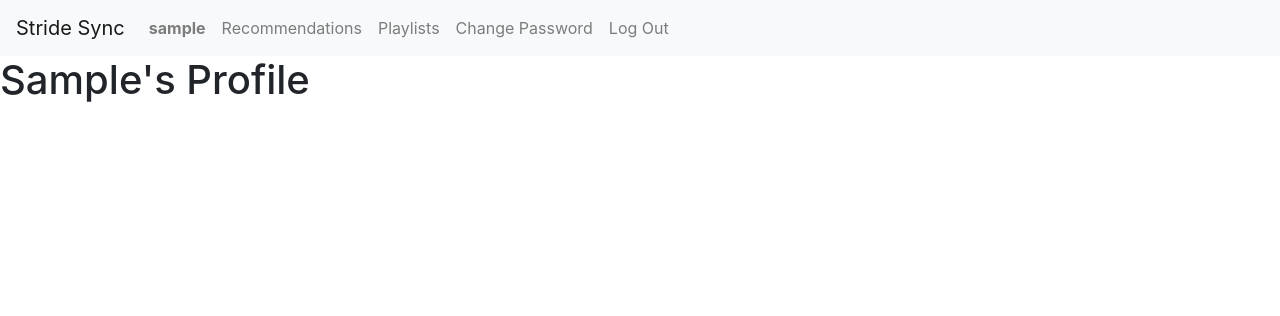
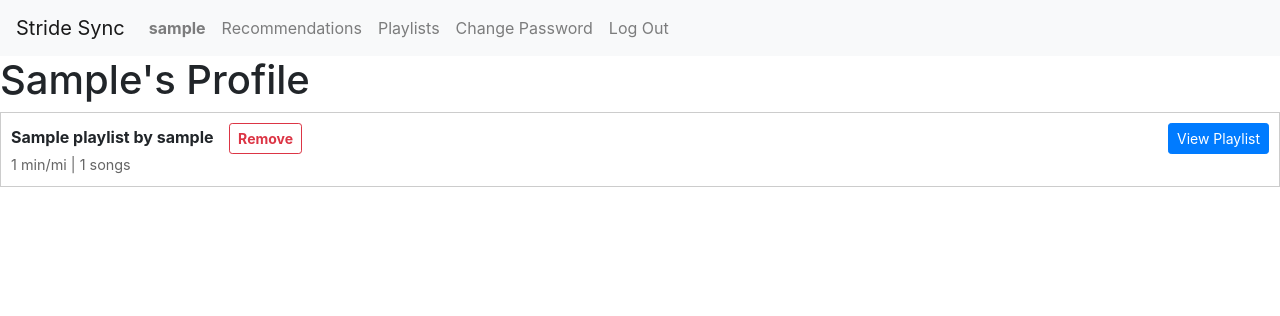
Before and after one commit to kaylynn-johnson/stride-sync, a Django app: a page that uses playlist/templates/playlist/profile.html in a window 1280 px wide. Shown: the top 316 px of the page. Run offline with Django 5.2, Linux system fonts and the light colour scheme; a user stored in the database is signed in; tables that the repository leaves empty hold one stand-in row (values such as "Sample post"); some libraries are stand-ins or nearby versions.

Commit message:
Create profile page to show own playlists and have playlists tab show only public playlists

```diff
--- /dev/null
+++ b/playlist/static/playlist/profile.js
@@ -0,0 +1,105 @@
+document.addEventListener("DOMContentLoaded", function() {
+    const songList = document.querySelector("#user-playlists");
+    const username = document.querySelector('meta[name="username"]').content;
+    const url_pieces = window.location.href.split('/[?#]/')[0].split('/').filter(segment => segment !== '');
+    const target_username = url_pieces[url_pieces.length - 1];
+    console.log(target_username);
+
+    // Load playlists
+    fetch(`/api/profile/?username=${target_username}`)
+    .then(request => request.json())
+    .then(data => {
+        const playlistDiv = document.querySelector('#all-playlists');
+        if (data.titles.length === 0) {
+            // no playlists to show
+            const playlistInfo = document.createElement('h3');
+            if (target_username === username) {
+                // Viewing own profile
+                playlistInfo.innerHTML = 'No playlists yet!';
+            } else {
+                // Viewing other's profile
+                playlistInfo.innerHTML = "User doesn't have any public playlists!";
+            }
+            playlistDiv.appendChild(playlistInfo);
+        }
+        for (let i = 0; i < (data.titles).length; i++) {
+            const playlistItem = document.createElement('div');
+            playlistItem.classList.add('playlist-item');
+            playlistItem.id = `playlist-${data.ids[i]}`;
+            console.log(`Owner: ${data.owners[i]}`);
+            console.log(`Logged in user: ${username}`);
+            if (data.owners[i] === username) {
+                playlistItem.innerHTML = `
+                    <div style="border: 1px solid #ccc; padding: 10px; margin-bottom: 10px;">
+                        <div style="font-weight: bold; display: flex; justify-content: space-between;">
+                            <div style="align-content: center;">${data.titles[i]} by ${data.owners[i]} &ensp; <button class="remove btn btn-sm btn-outline-danger" data-playlist-id="${data.ids[i]}"><strong>Remove</strong></button></div>
+                            <div><button class="btn btn-primary btn-sm" onclick="goToPlaylist('${data.slugs[i]}')">View Playlist</button></div>
+                        </div>
+                        <div style="font-size: 0.9em; color: #666;">
+                            ${Math.round(data.target_paces[i] * 10) / 10} min/mi | ${data.num_songs[i]} songs
+                        </div>
+                    </div>
+                `;
+            } else {
+                playlistItem.innerHTML = `
+                    <div style="border: 1px solid #ccc; padding: 10px; margin-bottom: 10px;">
+                        <div style="font-weight: bold; display: flex; justify-content: space-between;">
+                            <div style="align-content: center;">${data.titles[i]} by ${data.owners[i]}</div>
+                            <div><button class="btn btn-primary btn-sm" onclick="goToPlaylist('${data.slugs[i]}')">View Playlist</button></div>
+                        </div>
+                        <div style="font-size: 0.9em; color: #666;">
+                            ${Math.round(data.target_paces[i] * 10) / 10} min/mi | ${data.num_songs[i]} songs
+                        </div>
+                    </div>
+                `;
+            }
+            playlistDiv.appendChild(playlistItem);
+        }
+        addRemoveAction();
+    });
+});
+
+// Fetch CSRF Token from meta tag in header
+function getCsrfToken() {
+    const metaTag = document.querySelector('meta[name="csrf-token"]');
+    if (metaTag) {
+        // Successfully found tag
+        return metaTag.content;
+    }
+    throw new Error('CSRF token meta tag not found');
+}
+
+function goToPlaylist(slug) {
+    window.location.href = `/playlists/${slug}`;
+}
+
+function addRemoveAction() {
+    document.querySelectorAll(".remove").forEach((button) => {
+        button.onclick = () => {
+            console.log('Remove button clicked!');
+            const playlistId = button.dataset.playlistId;
+            fetch(`/api/playlists/`, {
+                method: "PUT",
+                headers: {
+                    'X-CSRFToken': getCsrfToken()
+                },
+                body: JSON.stringify({
+                    playlist_id: playlistId,
+                    remove: true
+                })
+            })
+            .then(request => request.json())
+            .then(result => {
+                if (result.error !== undefined) {
+                    // Error
+                    alert(`Could not remove playlist. Error: ${result.error}`);
+                } else {
+                    alert(`Successfully removed playlist!`);
+                    // remove the song-info-{{ song.id }} div element
+                    document.querySelector(`#playlist-${playlistId}`).remove();
+                    window.scrollTo({ top: document.querySelector('#all-playlists').offsetTop, behavior: 'smooth' });
+                }
+            })
+        }
+    });
+}
--- a/playlist/templates/playlist/profile.html
+++ b/playlist/templates/playlist/profile.html
@@ -1,5 +1,18 @@
 {% extends "playlist/layout.html" %}
+{% load static %}
+
+{% block script %}
+    <script src="{% static 'playlist/profile.js' %}"></script>
+{% endblock %}
 
 {% block body %}
-    <h1>{{ user.username.capitalize }}'s Profile</h1>
+    {% if user.is_authenticated %}
+        <h1>{{ target_user.username.capitalize }}'s Profile</h1>
+    {% else %}
+        <h1>Login required</h1>
+        <p>To get started, please <a href="{% url 'login' %}">log in</a> or <a href="{% url 'register' %}">register</a>.</p>
+    {% endif %}
+
+    <div id="all-playlists"></div>
+
 {% endblock %}
--- a/playlist/urls.py
+++ b/playlist/urls.py
@@ -9,7 +9,7 @@ urlpatterns = [
     path("logout", views.logout_view, name="logout"),
     path("register", views.register, name="register"),
     path("change_password", views.change_password, name="change_password"),
-    path("profile/<str:username>", views.profile, name="profile"),
+    path("profile/<str:target_username>", views.profile, name="profile"),
     path("profile/<str:username>/recommendations", views.recommendations, name="recommendations"),
     path("playlists", views.playlists, name="playlists"),
     path("playlists/<str:slug>", views.indiv_playlists, name="indiv_playlists"),
@@ -17,5 +17,6 @@ urlpatterns = [
     # API Routes
     path("api/songs/", views.songs_api, name="songs_api"),
     path("api/playlists/", views.playlists_api, name="playlists_api"),
-    path("api/playlists/songs/", views.modify_songs_api, name="modify_songs_api")
+    path("api/playlists/songs/", views.modify_songs_api, name="modify_songs_api"),
+    path("api/profile/", views.profile_api, name="profile_api")
 ]
--- a/playlist/views.py
+++ b/playlist/views.py
@@ -99,14 +99,14 @@ def change_password(request):
         return render(request, "playlist/change_password.html")
 
 @login_required
-def profile(request, username):
+def profile(request, target_username):
     try:
-        user = User.objects.get(username=username)
+        target_user = User.objects.get(username=target_username)
     except User.DoesNotExist:
         return HttpResponse("User not found.", status=404)
 
     return render(request, "playlist/profile.html", {
-        "user": user
+        "target_user": target_user
     })
 
 @login_required
@@ -247,3 +247,28 @@ def modify_songs_api(request):
             return JsonResponse({"message": "Successfully removed song to playlist"})
 
     return JsonResponse({"error": "Muse use POST at this route"}, status=400)
+
+@login_required
+def profile_api(request):
+    if request.method != "GET":
+        return JsonResponse({"error": "Must use GET method at this route"}, status=400)
+
+    target_username = request.GET["username"]
+
+    if target_username == request.user.username:
+        # Viewing own profile
+        playlists = Playlist.objects.filter(owner=request.user)
+    else:
+        # Viewing someone else's profile
+        playlists = Playlist.objects.filter(owner=User.objects.get(username=target_username), is_public=True)
+
+    data = {
+        "ids": [p.id for p in playlists],
+        "titles": [p.name for p in playlists],
+        "target_paces": [p.target_pace for p in playlists],
+        "slugs": [p.slug for p in playlists],
+        "owners": [p.owner.username for p in playlists],
+        "num_songs": [p.songs.all().count() for p in playlists]
+    }
+
+    return JsonResponse(data, safe=False)
```
